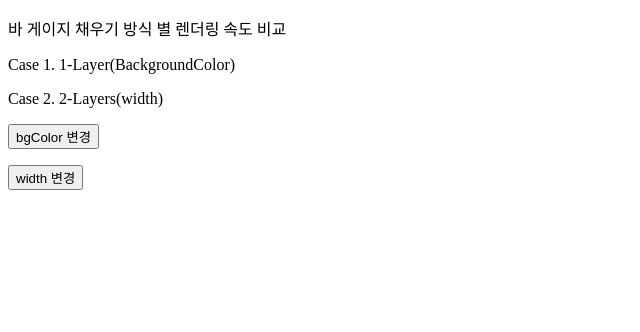
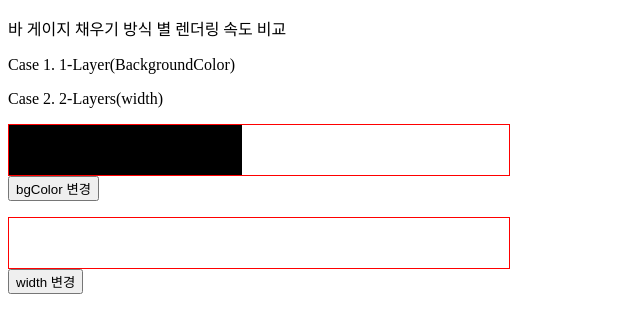
Before and after one commit to daanta-real/MicroVideoPlayer, a plain HTML site: page Javscript/220506_T01_GuageRenderSpeedComparison/index.html in a window 1280 px wide. Both pictures are taken after a click on the button "bgColor 변경". Shown: the whole page, without its empty margins (0-640 px from the left). Drawn offline with Linux system fonts and the light colour scheme.

Commit message:
220508_2359 바 게이지 렌더링 방식 별 속도 비교 테스트 완료
게이지 크기는 width로 통제하기로 최종 결론 냄.

```diff
--- a/Javscript/220506_T01_GuageRenderSpeedComparison/index.html
+++ b/Javscript/220506_T01_GuageRenderSpeedComparison/index.html
@@ -5,6 +5,16 @@
     <meta http-equiv="X-UA-Compatible" content="IE=edge">
     <meta name="viewport" content="width=device-width, initial-scale=1.0">
     <title>바 게이지 렌더링 속도 비교</title>
+    <style type="text/css">
+
+.guages {
+    width:500px;
+    height:50px;
+    border:1px solid red;
+}
+
+
+    </style>
     <script type="text/javascript">
 
 
@@ -26,20 +36,35 @@ function timeEnd() {
 
 // Case 1. 배경을 한 번 바꿔주는 함수. 속도 면에서 불리할 것으로 보이지만 레이어 핸들링이 편함.
 function refreshColoredBg(e) {
-
+    let number = Math.random() * 100;
+    time_start = new Date();
+    for(let i = 0; i < 1000000; i++) {
+        document.getElementById("coloredBg").style.background
+            = "linear-gradient(90deg, black " + number + "%, transparent " + number + "%)";
+    }
+    console.log("배경 바꾸기 방식 실행 끝. 걸린 시간: ", (new Date - time_start) / 1000);
 }
 
 // Case 2. width를 바꿔주는 함수. 속도 면에서 유리할 것으로 보이지만 레이어 핸들링이 쉽지 않음.
 function refreshWidthBg(e) {
+    let number = Math.random() * 100;
+    time_start = new Date();
+    for(let i = 0; i < 1000000; i++) {
+        document.getElementById("widthBg").style.width = number + "%";
+    }
+    console.log("폭 변경 방식 실행 끝. 걸린 시간: ", (new Date - time_start) / 1000);
+}
 
-}
+// 100만 번 실행을 통한 속도테스트 결과, Case 1 = 3.575s (불리) / Case 2 = 2.451s (유리)
+// Case 2 방식을 유지하는 것으로 최종 결론내었음.
+// 실험 종료
 
 
 
 // 리스너 등록
 function init() {
-    document.getElementById("coloredBgRunBtn").addEverntListener("click", refreshColoredBg);
-    document.getElementById("widthChangeRunBtn").addEverntListener("click", refreshColoredBg);
+    document.getElementById("coloredBgRunBtn").addEventListener("click", refreshColoredBg);
+    document.getElementById("widthChangeRunBtn").addEventListener("click", refreshColoredBg);
 }
 document.addEventListener("DOMContentLoaded", init);
 
@@ -53,13 +78,12 @@ document.addEventListener("DOMContentLoaded", init);
     <p>Case 1. 1-Layer(BackgroundColor)</p>
     <p>Case 2. 2-Layers(width)</p>
     <p>
-        <div id="coloredBg"></div>
+        <div id="coloredBg" class="guages"></div>
         <button type="button" id="coloredBgRunBtn">bgColor 변경</button>
     </p>
     <p>
-        <div id="widthFull"></div>
-        <div id="widthCurr"></div>
-        <button type="button" id="widthChange">width 변경</button>
+        <div id="widthBg" class="guages"></div>
+        <button type="button" id="widthChangeRunBtn">width 변경</button>
     </p>
 </body>
 </html>
```
